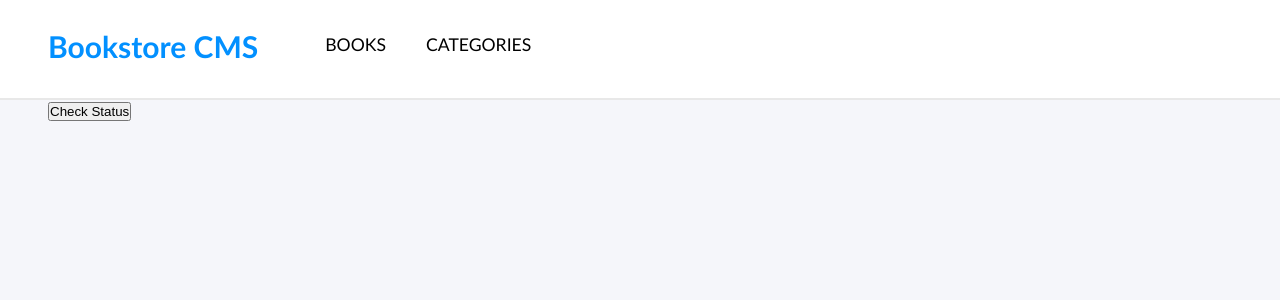
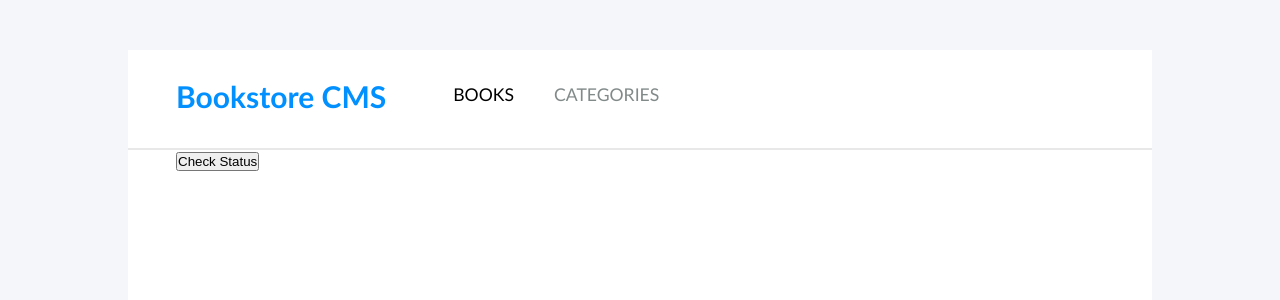
Before and after one commit to Lusindiso/book_store, a React (Create React App) app: page /categories in a window 1280 px wide. Shown: the top 300 px of the page. Built offline with nearby package versions, Linux system fonts and the light colour scheme.

Commit message:
Add more styles

```diff
--- a/src/components/Book.js
+++ b/src/components/Book.js
@@ -3,7 +3,9 @@ import { useDispatch } from 'react-redux';
 import { removeBook } from '../redux/books/books';
 import classes from './Book.module.css';
 
-const Book = ({ id, title, author }) => {
+const Book = ({
+  id, title, author, category,
+}) => {
   const dispatch = useDispatch();
 
   const removeBookHandler = (e) => {
@@ -11,6 +13,7 @@ const Book = ({ id, title, author }) => {
   };
   return (
     <div className={classes.book}>
+      <div className={classes.category}>{category}</div>
       <h3 className="title">{title}</h3>
       <div className="author">{author}</div>
       <div className={classes.buttons}>
@@ -27,5 +30,7 @@ Book.propTypes = {
   title: PropTypes.string.isRequired,
   author: PropTypes.string.isRequired,
   id: PropTypes.string.isRequired,
+  category: PropTypes.string.isRequired,
 };
+
 export default Book;
--- a/src/components/Book.module.css
+++ b/src/components/Book.module.css
@@ -5,12 +5,10 @@
   margin: 25px 0;
   padding: 15px 15px;
 }
-
 .book h3 {
   margin: 0.5rem 0;
   font-size: 2rem;
 }
-
 .buttons > button {
   padding-right: 20px;
   margin-right: 20px;
@@ -21,7 +19,13 @@
   font-size: 1.2rem;
   color: #0290ff;
 }
-
 .buttons > *:not(:last-child) {
   border-right: 1px solid black;
 }
+
+.category {
+  color: rgb(100, 96, 96);
+  font-weight: bold;
+  margin-top: 5px;
+  text-transform: capitalize;
+}
--- a/src/components/UI/Header.js
+++ b/src/components/UI/Header.js
@@ -11,11 +11,12 @@ const Header = () => (
             <NavLink to="/">BOOKS</NavLink>
           </li>
           <li>
-            <NavLink to="/categories">CATEGORIES</NavLink>
+            <NavLink style={{ color: 'rgba(5, 20, 20, 0.5)' }} to="/categories">CATEGORIES</NavLink>
           </li>
         </ul>
       </nav>
     </div>
   </header>
 );
+
 export default Header;
--- a/src/components/pages/Books.js
+++ b/src/components/pages/Books.js
@@ -10,18 +10,20 @@ const Books = () => {
   useEffect(() => {
     dispatch(displayBooks());
   }, []);
+  const bookList = books.map((book) => (
+    <Book
+      key={book.id}
+      id={book.id}
+      author={book.author}
+      title={book.title}
+      category={book.category}
+    />
+  ));
 
   return (
     <main>
       <div className="container">
-        {books.map((book) => (
-          <Book
-            key={book.id}
-            id={book.id}
-            author={book.author}
-            title={book.title}
-          />
-        ))}
+        {bookList}
         <AddBook />
       </div>
     </main>
--- a/src/index.css
+++ b/src/index.css
@@ -19,6 +19,13 @@ main {
   padding: 0 3rem;
 }
 
+#root {
+  width: 80%;
+  margin: 50px auto 0 auto;
+  padding-bottom: 10rem;
+  background-color: white;
+}
+
 .container {
   max-width: 1200px;
   margin: 0 auto;
```
